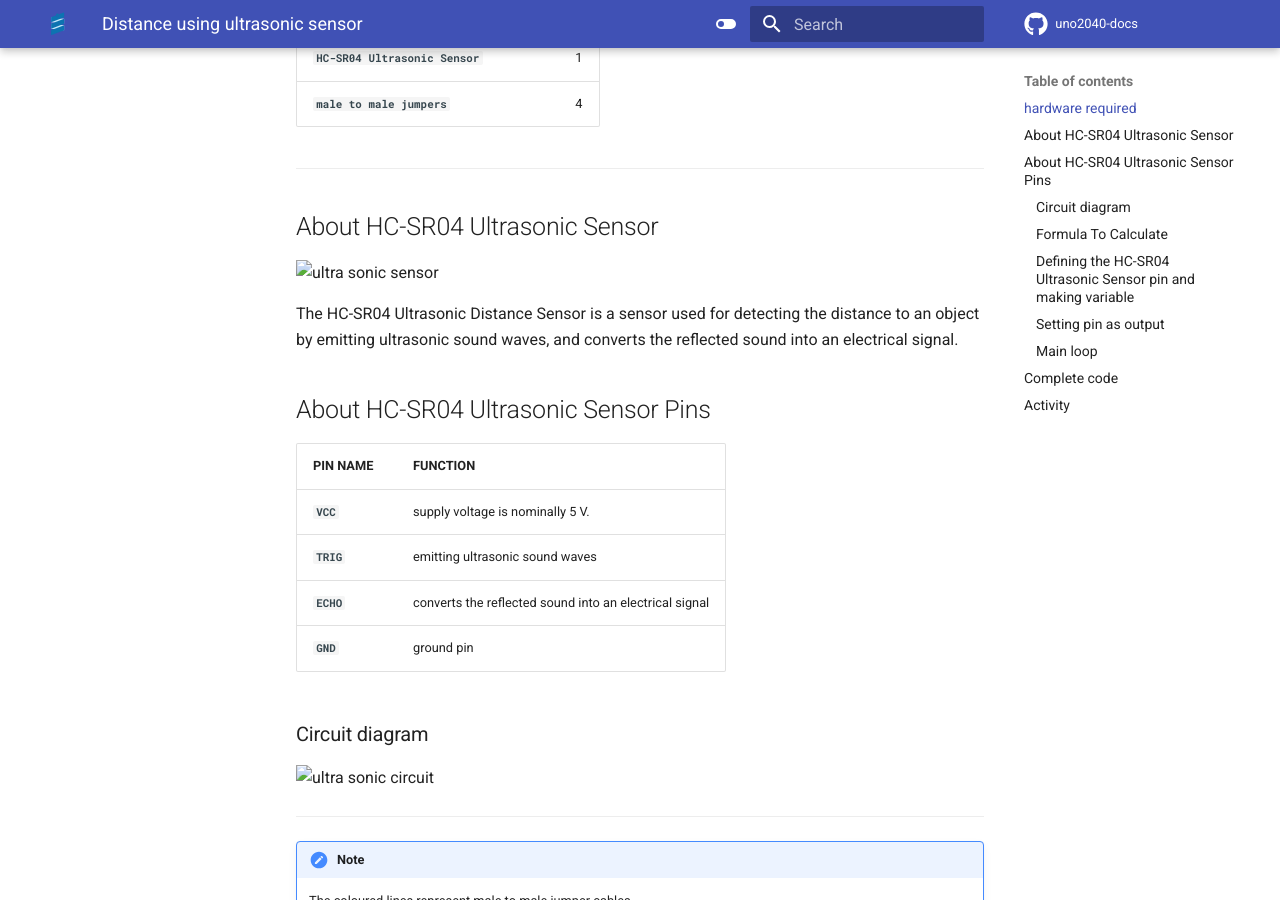
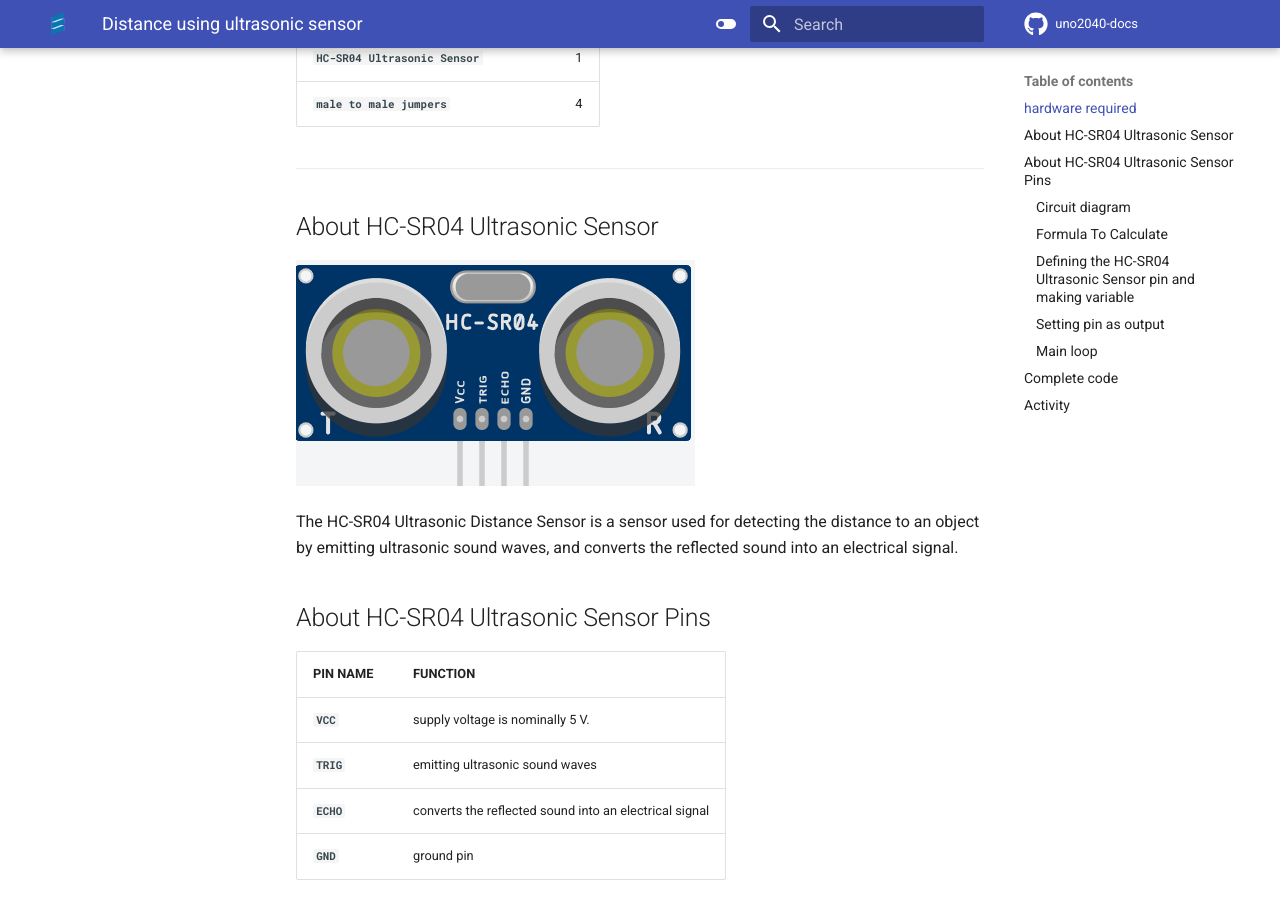
Before and after one commit to suraj022/uno2040-docs, an MkDocs documentation site: the page built from docs/Distance-Using-Ultrasonic-sensor.md, in a window 1280 px wide and 900 px high, scrolled down 491 px. Built offline with MkDocs 1.6.1 and Material for MkDocs 9.7.7, drawn with Linux system fonts in a browser that asks for light colours; comment, search, counter and statistics services are not loaded.

Commit message:
Update Distance-Using-Ultrasonic-sensor.md

```diff
--- a/docs/Distance-Using-Ultrasonic-sensor.md
+++ b/docs/Distance-Using-Ultrasonic-sensor.md
@@ -15,7 +15,7 @@ We will measure distance using HC-SR04 Ultrasonic Sensor
 <hr>
 
 ## About HC-SR04 Ultrasonic Sensor
-![ultra sonic sensor ](docs/assets/ultrasonicsensor.png)
+![ultra sonic sensor ](assets/ultrasonicsensor.png)
 
 The HC-SR04 Ultrasonic Distance Sensor is a sensor used for detecting the distance to an object by emitting ultrasonic sound waves, and converts the reflected sound into an electrical signal.
 
@@ -29,7 +29,7 @@ The HC-SR04 Ultrasonic Distance Sensor is a sensor used for detecting the distan
 
 
 ### Circuit diagram
-![ultra sonic circuit](docs/assets/ultrasoniccircuit.png)
+![ultra sonic circuit](assets/ultrasoniccircuit.png)
 <hr/>
 !!! note
     The coloured lines represent male to male jumper cables.
```
